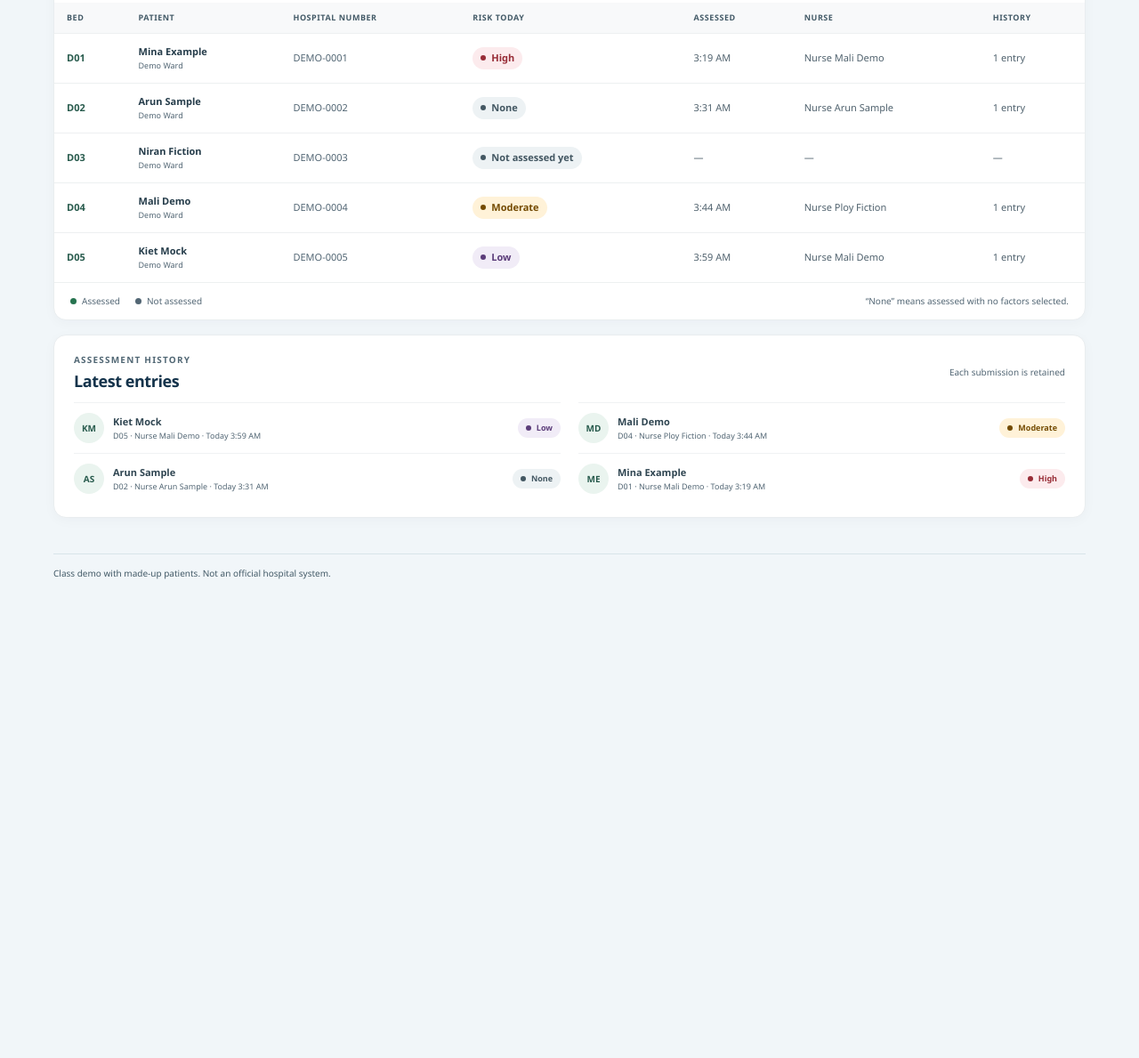
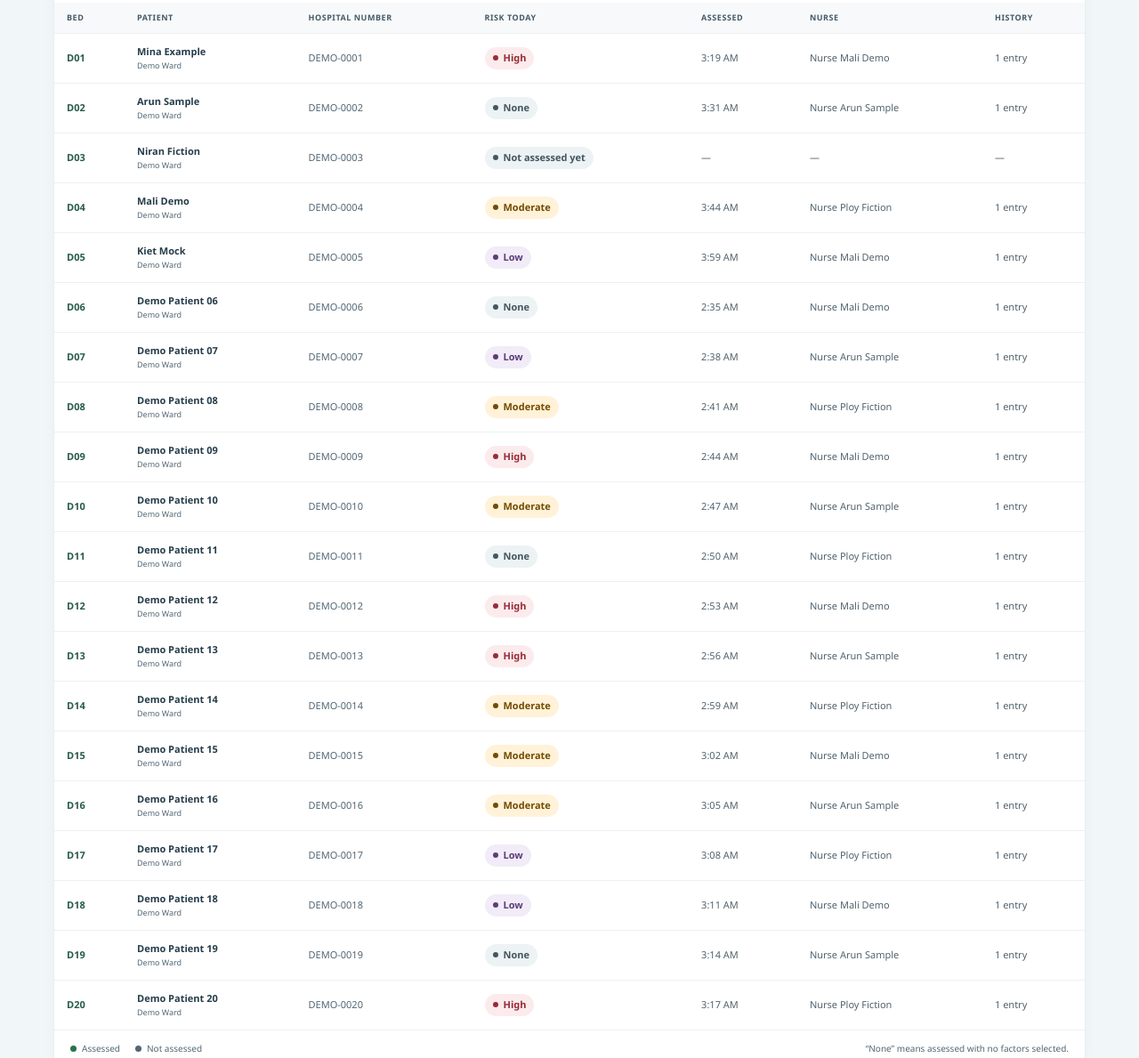
Before and after one commit to trytomeow/nurse-app, a plain HTML site: page board.html in a window 1280 px wide. Shown: the part 736-1925 px from the top of the page at 89% size. Before the commit the page ends 1410 px from the top, so only its background shows below. Drawn offline with Linux system fonts and the light colour scheme.

Commit message:
seed 20 randomized demo patients

```diff
--- a/app.js
+++ b/app.js
@@ -16,8 +16,20 @@
     { id: "p2", ward: "Demo Ward", bed: "D02", name: "Arun Sample", hn: "DEMO-0002" },
     { id: "p3", ward: "Demo Ward", bed: "D03", name: "Niran Fiction", hn: "DEMO-0003" },
     { id: "p4", ward: "Demo Ward", bed: "D04", name: "Mali Demo", hn: "DEMO-0004" },
-    { id: "p5", ward: "Demo Ward", bed: "D05", name: "Kiet Mock", hn: "DEMO-0005" }
+    { id: "p5", ward: "Demo Ward", bed: "D05", name: "Kiet Mock", hn: "DEMO-0005" },
+    ...Array.from({ length: 15 }, (_, index) => {
+      const number = index + 6;
+      const suffix = String(number).padStart(2, "0");
+      return { id: `p${number}`, ward: "Demo Ward", bed: `D${suffix}`, name: `Demo Patient ${suffix}`, hn: `DEMO-${String(number).padStart(4, "0")}` };
+    })
   ];
+  const DEMO_RISK_PROFILES = [
+    ["R1"], ["R2", "R5"], ["R3", "R7"], ["R1", "R6", "R7"],
+    ["R4", "R7"], ["R5"], ["R6"], ["R4", "R6", "R7"], ["R5", "R7"],
+    ["R7"], ["R7"], ["R7"],
+    [], [], []
+  ];
+  const DEMO_NURSES = ["Nurse Mali Demo", "Nurse Arun Sample", "Nurse Ploy Fiction"];
   const WARD_BEDS = Array.from({ length: MAX_PATIENTS }, (_, index) => `D${String(index + 1).padStart(2, "0")}`);
 
   const today = dateKey(new Date());
@@ -40,6 +52,27 @@
     return date.toISOString();
   }
 
+  function makeRandomizedDemoAssessments(patients) {
+    const profiles = DEMO_RISK_PROFILES.slice();
+    for (let index = profiles.length - 1; index > 0; index -= 1) {
+      const swapIndex = Math.floor(Math.random() * (index + 1));
+      [profiles[index], profiles[swapIndex]] = [profiles[swapIndex], profiles[index]];
+    }
+    return patients.map((patient, index) => {
+      const factors = profiles[index % profiles.length];
+      return {
+        id: `demo-${patient.id}`,
+        patientId: patient.id,
+        date: today,
+        factors,
+        careSteps: [index % CARE_STEPS.length, (index + 2) % CARE_STEPS.length],
+        level: calculateRisk(factors),
+        nurse: DEMO_NURSES[index % DEMO_NURSES.length],
+        timestamp: earlierToday(120 - index * 3)
+      };
+    });
+  }
+
   function makeDemoData() {
     return {
       patients: ROSTER,
@@ -47,7 +80,8 @@
         { id: "demo-a1", patientId: "p1", date: today, factors: ["R2", "R5"], careSteps: [0, 1], level: "high", nurse: "Nurse Mali Demo", timestamp: earlierToday(76) },
         { id: "demo-a2", patientId: "p2", date: today, factors: [], careSteps: [1], level: "none", nurse: "Nurse Arun Sample", timestamp: earlierToday(64) },
         { id: "demo-a3", patientId: "p4", date: today, factors: ["R4", "R7"], careSteps: [0, 2], level: "moderate", nurse: "Nurse Ploy Fiction", timestamp: earlierToday(51) },
-        { id: "demo-a4", patientId: "p5", date: today, factors: ["R7"], careSteps: [1, 3], level: "low", nurse: "Nurse Mali Demo", timestamp: earlierToday(36) }
+        { id: "demo-a4", patientId: "p5", date: today, factors: ["R7"], careSteps: [1, 3], level: "low", nurse: "Nurse Mali Demo", timestamp: earlierToday(36) },
+        ...makeRandomizedDemoAssessments(ROSTER.slice(5))
       ]
     };
   }
@@ -55,7 +89,18 @@
   function loadData() {
     try {
       const saved = JSON.parse(localStorage.getItem(DATA_KEY));
-      if (saved && Array.isArray(saved.patients) && Array.isArray(saved.assessments)) return saved;
+      if (saved && Array.isArray(saved.patients) && Array.isArray(saved.assessments)) {
+        const storedById = new Map(saved.patients.map((patient) => [patient.id, patient]));
+        const demoIds = new Set(ROSTER.map((patient) => patient.id));
+        const newDemoPatients = ROSTER.filter((patient) => !storedById.has(patient.id));
+        const patients = [
+          ...ROSTER.map((patient) => storedById.get(patient.id) || patient),
+          ...saved.patients.filter((patient) => !demoIds.has(patient.id))
+        ];
+        const assessments = saved.assessments.concat(makeRandomizedDemoAssessments(newDemoPatients));
+        if (newDemoPatients.length) saveData({ ...saved, patients, assessments });
+        return { ...saved, patients, assessments };
+      }
     } catch (_) { /* Start with fictional sample data if local storage is unavailable or invalid. */ }
     const fresh = makeDemoData();
     saveData(fresh);
--- a/board.html
+++ b/board.html
@@ -22,7 +22,7 @@
     <div class="demo-banner" role="note"><span class="demo-dot" aria-hidden="true"></span><span><strong>Demo data only.</strong> Board updates from assessments saved in this browser. No hospital system is connected.</span><a href="tests.html">Risk examples</a></div>
 
     <section class="page-heading board-heading">
-      <div><p class="eyebrow">Ward overview · Daily round</p><h1>Demo Ward</h1><p class="lede">Today's fall-risk assessments across the ward.</p></div>
+      <div><p class="eyebrow">Ward overview · Daily round</p><h1>Demo Ward</h1><p class="lede">Starts with 20 made-up patients and varied randomized demo risk profiles.</p></div>
       <div class="board-date"><span class="date-icon" aria-hidden="true">▦</span><span><strong id="board-date"></strong><small>Assessment date</small></span></div>
     </section>
 
```
Also changed, not shown: 1 other file.
